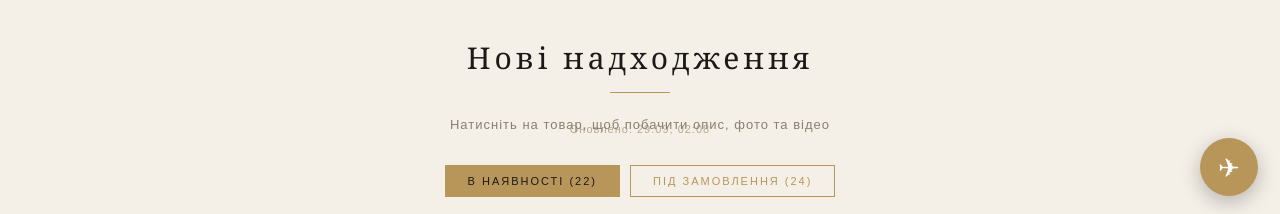
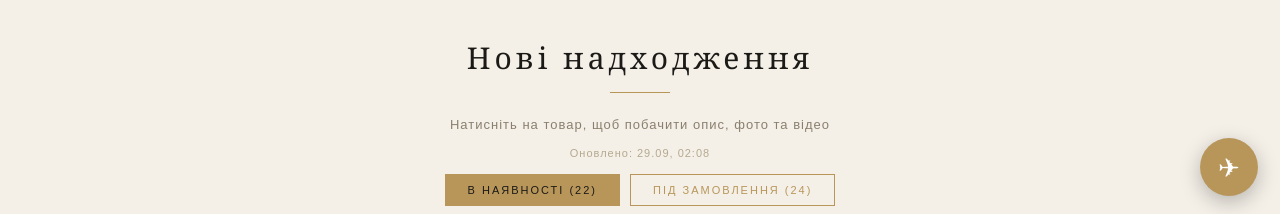
Before and after one commit to irinanovikova1975-cell/Jet-servis, a website: page index.html in a window 1280 px wide. Shown: the part 582-796 px from the top of the page. Drawn offline with Linux system fonts and the light colour scheme.

Commit message:
Modify styles for updated-note class
Adjusted margin-top and margin-bottom for updated-note class.

```diff
--- a/index.html
+++ b/index.html
@@ -104,7 +104,7 @@ padding: 50px 20px 30px;
   .section-title { margin-top: 0; text-align: center; font-size: 30px; font-weight: 400; letter-spacing: 4px; margin-bottom: 14px; color: var(--dark); }
   .gold-line { width: 60px; height: 1px; background: var(--gold); margin: 0 auto 24px; }
   .section-sub { text-align: center; color: #8a7f6e; font-size: 13px; letter-spacing: 1px; margin-bottom: 15px; font-family: Arial, sans-serif; }
-  .updated-note { text-align: center; color: #b5a98f; font-size: 11px; letter-spacing: 1px; margin-top: -24px; margin-bottom: 30px; font-family: Arial, sans-serif; }
+  .updated-note { text-align: center; color: #b5a98f; font-size: 11px; letter-spacing: 1px; margin-top: 4px; margin-bottom: 15px; font-family: Arial, sans-serif; }
 
   .filter-bar { display: flex; flex-wrap: wrap; justify-content: center; gap: 10px; margin-bottom: 15px; font-family: Arial, sans-serif; }
   .chip {
```
